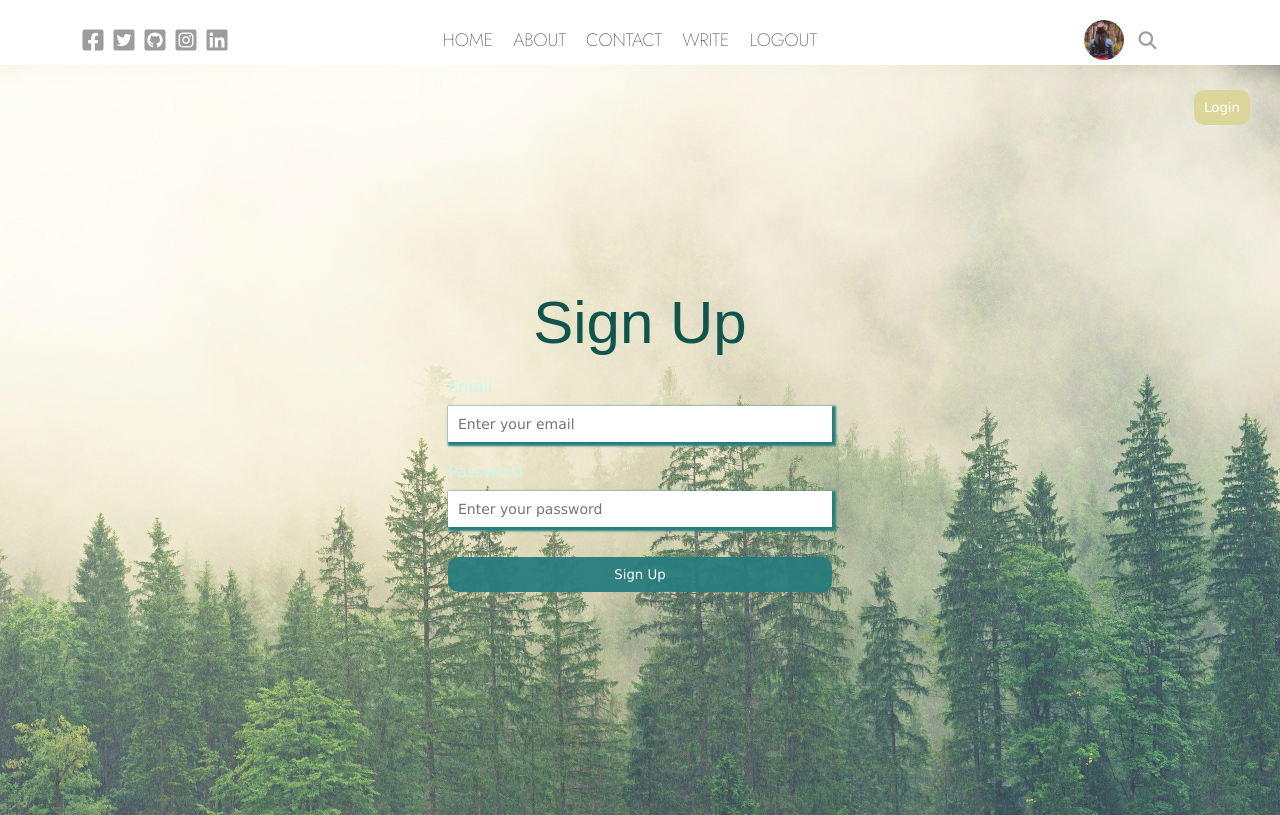
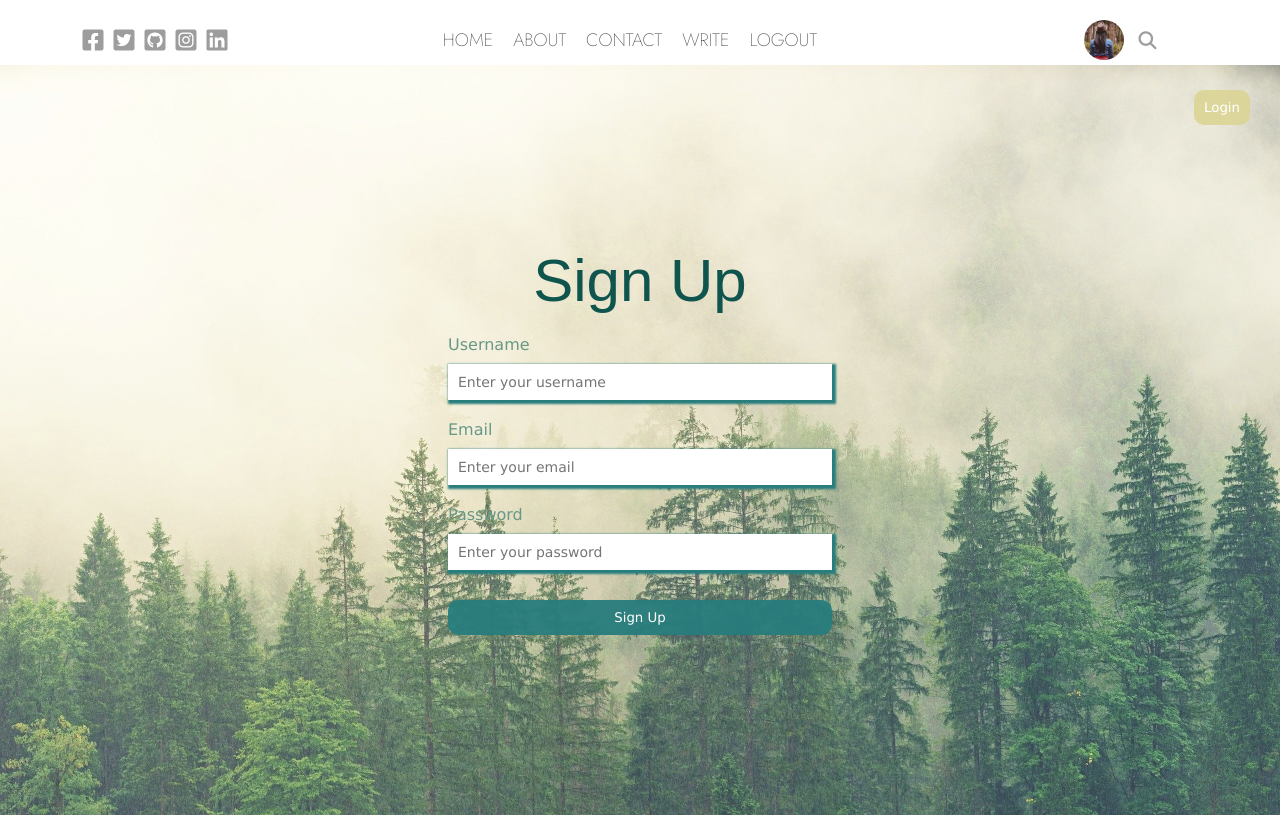
Before and after one commit to bruadarach/react-daily-log, a React (Create React App) app: page / in a window 1280 px wide. Built offline with nearby package versions, Linux system fonts and the light colour scheme; a web font is replaced by a local one.

Commit message:
update CSS

```diff
--- a/src/pages/login/Login.js
+++ b/src/pages/login/Login.js
@@ -5,10 +5,10 @@ const Login = () => {
         <div className="login">
             <span className="loginTitle">Login</span>
             <form className="loginForm">
-                <label htmlFor="Email">Email</label>
-                <input className="loginInput" type="text" placeholder='Enter your email'/>
-                <label htmlFor="Email">Password</label>
-                <input className="loginInput" type="password" placeholder='Enter your password'/>
+                <label htmlFor="email">Email</label>
+                <input id="email" className="loginInput" type="text" placeholder='Enter your email'/>
+                <label htmlFor="password">Password</label>
+                <input id="password" className="loginInput" type="password" placeholder='Enter your password'/>
                 <button className="loginButton">Login</button>
             </form>
             <button className='loginRegisterButton'>Sign Up</button>
--- a/src/pages/register/Register.css
+++ b/src/pages/register/Register.css
@@ -24,7 +24,7 @@
 
 .registerForm > label {
     margin: 10px 0;
-    color: rgb(206, 247, 233);
+    color: rgb(104, 152, 136);
 }
 
 .registerInput {
--- a/src/pages/register/Register.js
+++ b/src/pages/register/Register.js
@@ -5,10 +5,12 @@ const Register = () => {
         <div className="register">
             <span className="registerTitle">Sign Up</span>
             <form className="registerForm">
-                <label htmlFor="Email">Email</label>
-                <input className="registerInput" type="text" placeholder='Enter your email'/>
-                <label htmlFor="Email">Password</label>
-                <input className="registerInput" type="password" placeholder='Enter your password'/>
+                <label htmlFor="username">Username</label>
+                <input id="username" className="registerInput" type="text" placeholder='Enter your username'/>
+                <label htmlFor="email">Email</label>
+                <input id="email" className="registerInput" type="text" placeholder='Enter your email'/>
+                <label htmlFor="password">Password</label>
+                <input id="password" className="registerInput" type="password" placeholder='Enter your password'/>
                 <button className="registerButton">Sign Up</button>
             </form>
             <button className='registerLoginButton'>Login</button>
```
